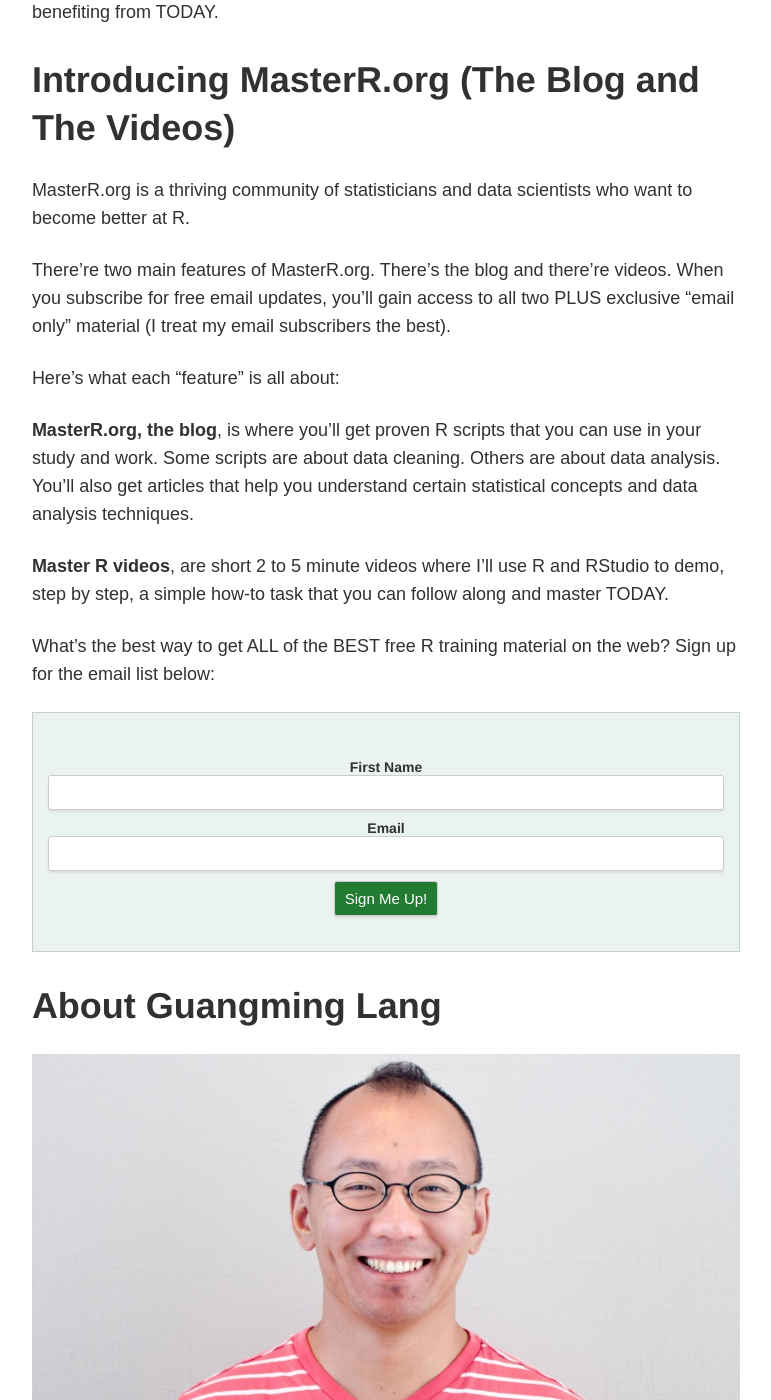
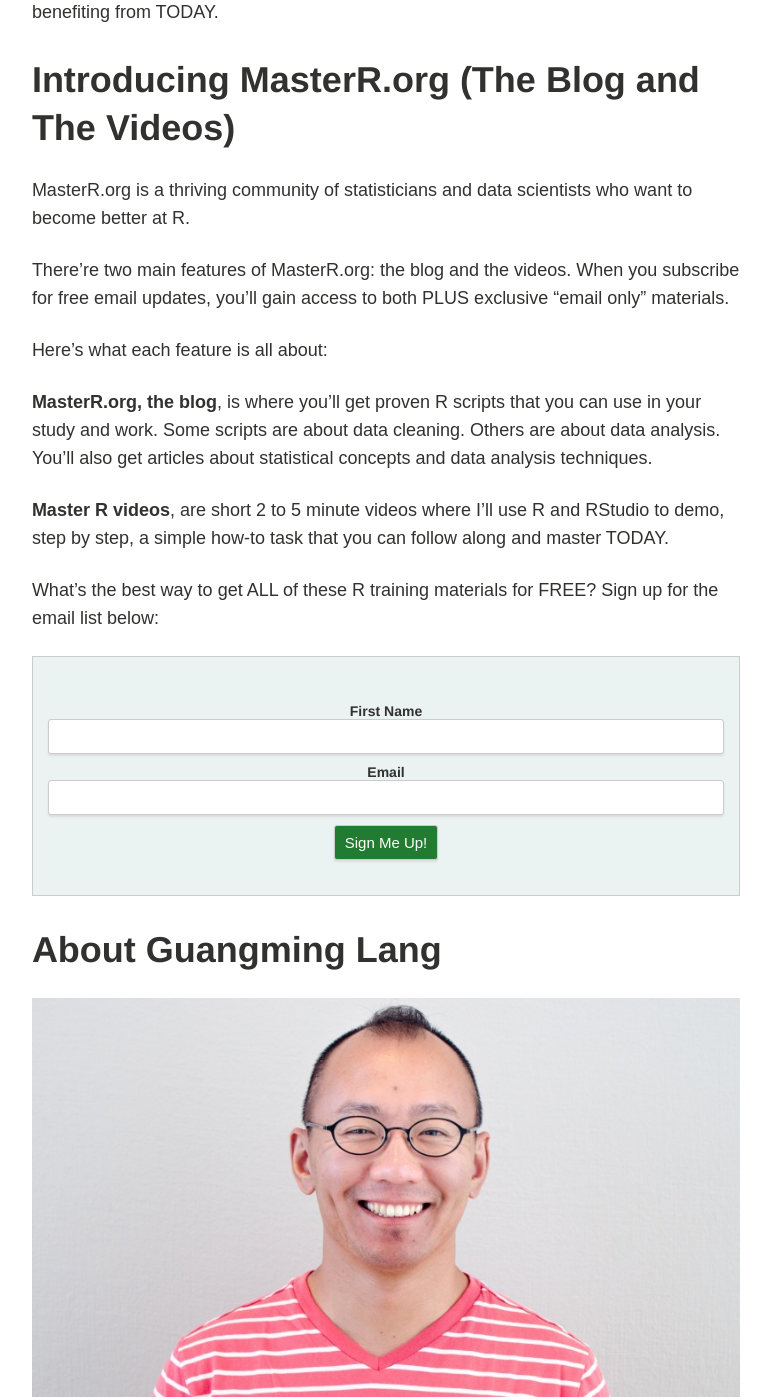
Before and after one commit to gmlang/masterr, a Jekyll site: the page built from about/index.md, in a window 1280 px wide and 1400 px high, scrolled down 1995 px. Shown: the whole window, without its empty margins (254-1025 px from the left). Built offline with Jekyll 4.4.1, drawn with Linux system fonts in a browser that asks for light colours; nearby versions of some CDN libraries; comment, search, counter and statistics services are not loaded; some of the changed text lies outside the part shown.

Commit message:
update about page

```diff
--- a/about/index.md
+++ b/about/index.md
@@ -90,15 +90,15 @@
 # Introducing MasterR.org (The Blog and The Videos)
 MasterR.org is a thriving community of statisticians and data scientists who want to become better at R.
 
-There're two main features of MasterR.org. There's the blog and there're videos. When you subscribe for free email updates, you'll gain access to all two PLUS exclusive "email only" material (I treat my email subscribers the best).
+There're two main features of MasterR.org: the blog and the videos. When you subscribe for free email updates, you'll gain access to both PLUS exclusive "email only" materials.
 
-Here's what each "feature" is all about:
+Here's what each feature is all about:
 
-**MasterR.org, the blog**, is where you'll get proven R scripts that you can use in your study and work. Some scripts are about data cleaning. Others are about data analysis. You'll also get articles that help you understand certain statistical concepts and data analysis techniques.
+**MasterR.org, the blog**, is where you'll get proven R scripts that you can use in your study and work. Some scripts are about data cleaning. Others are about data analysis. You'll also get articles about statistical concepts and data analysis techniques.
 
 **Master R videos**, are short 2 to 5 minute videos where I'll use R and RStudio to demo, step by step, a simple how-to task that you can follow along and master TODAY.
 
-What's the best way to get ALL of the BEST free R training material on the web? Sign up for the email list below:
+What's the best way to get ALL of these R training materials for FREE? Sign up for the email list below:
 
 <!-- Begin MailChimp Signup Form -->
 <html>
```
Also changed, not shown: other parts of about/index.md (+4 -4 lines).
